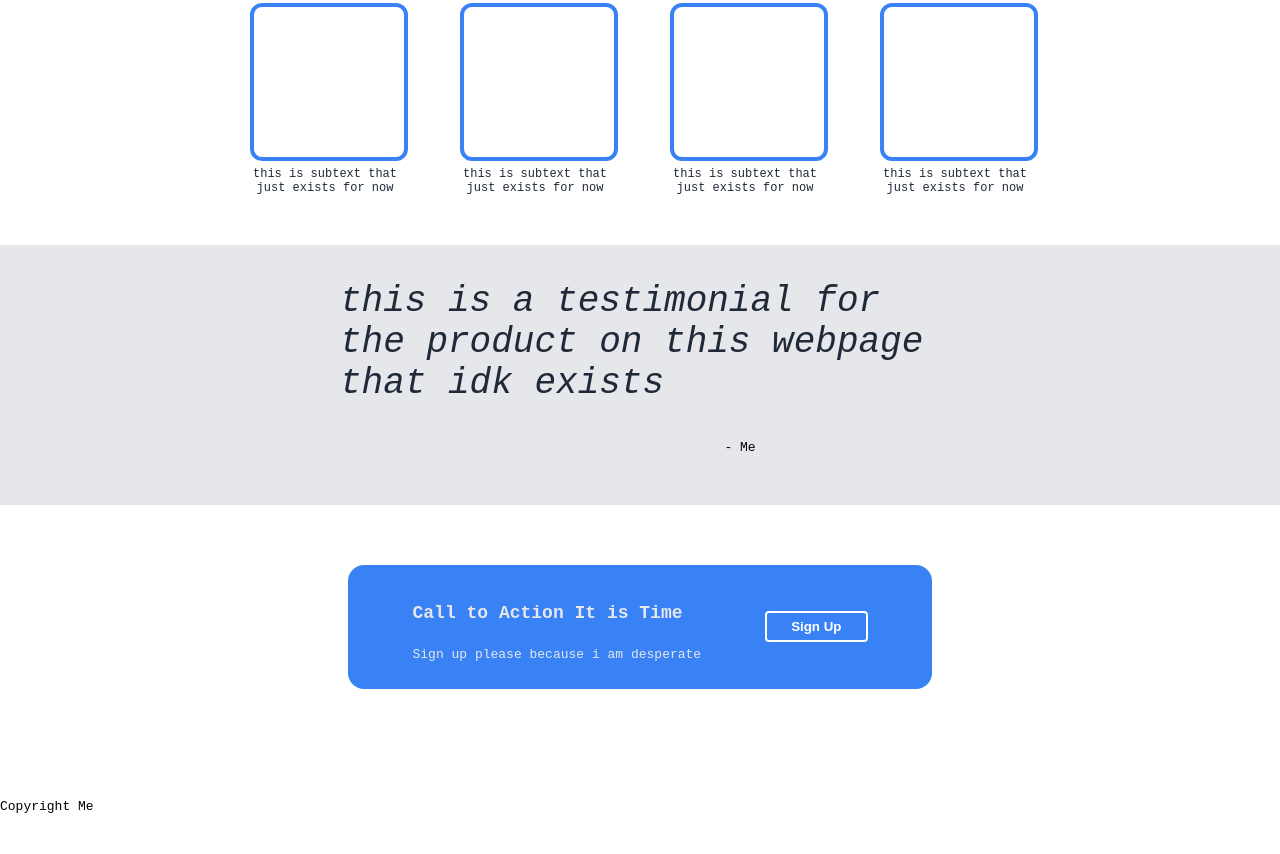
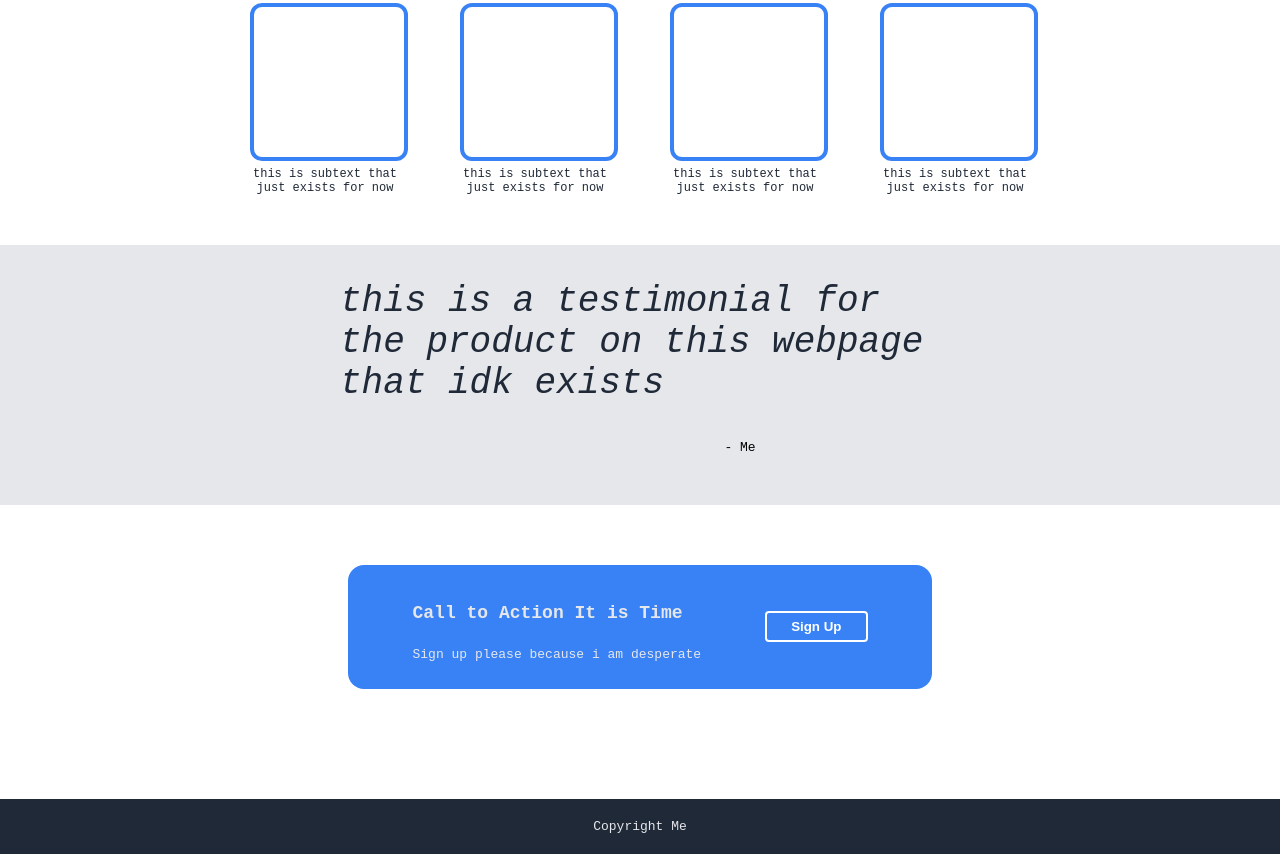
Before and after one commit to GoblinK1ng/landing_page, a plain HTML site: page index.html in a window 1280 px wide. Shown: the part 557-1411 px from the top of the page. Before the commit the page ends 1371 px from the top, so only its background shows below. Drawn offline with Linux system fonts and the light colour scheme.

Commit message:
ADD: implemented basic footer section

```diff
--- a/index.html
+++ b/index.html
@@ -61,7 +61,7 @@
 
     </div>
     <div class="footer">
-        Copyright Me
+        <div>Copyright Me</div>
     </div>
 </body>
 </html>
--- a/styles.css
+++ b/styles.css
@@ -131,6 +131,17 @@ h2{
     font-size: 18px;
 }
 
+
+/*Footer*/
+.footer{
+    display: flex;
+    padding: 20px 0px;
+    justify-content: center;
+    align-items: center;
+    background-color: #1F2937;
+    color: #E5E7EB;
+}
+
 /*Misc*/
 button{
     background-color: #3882F6;
```
